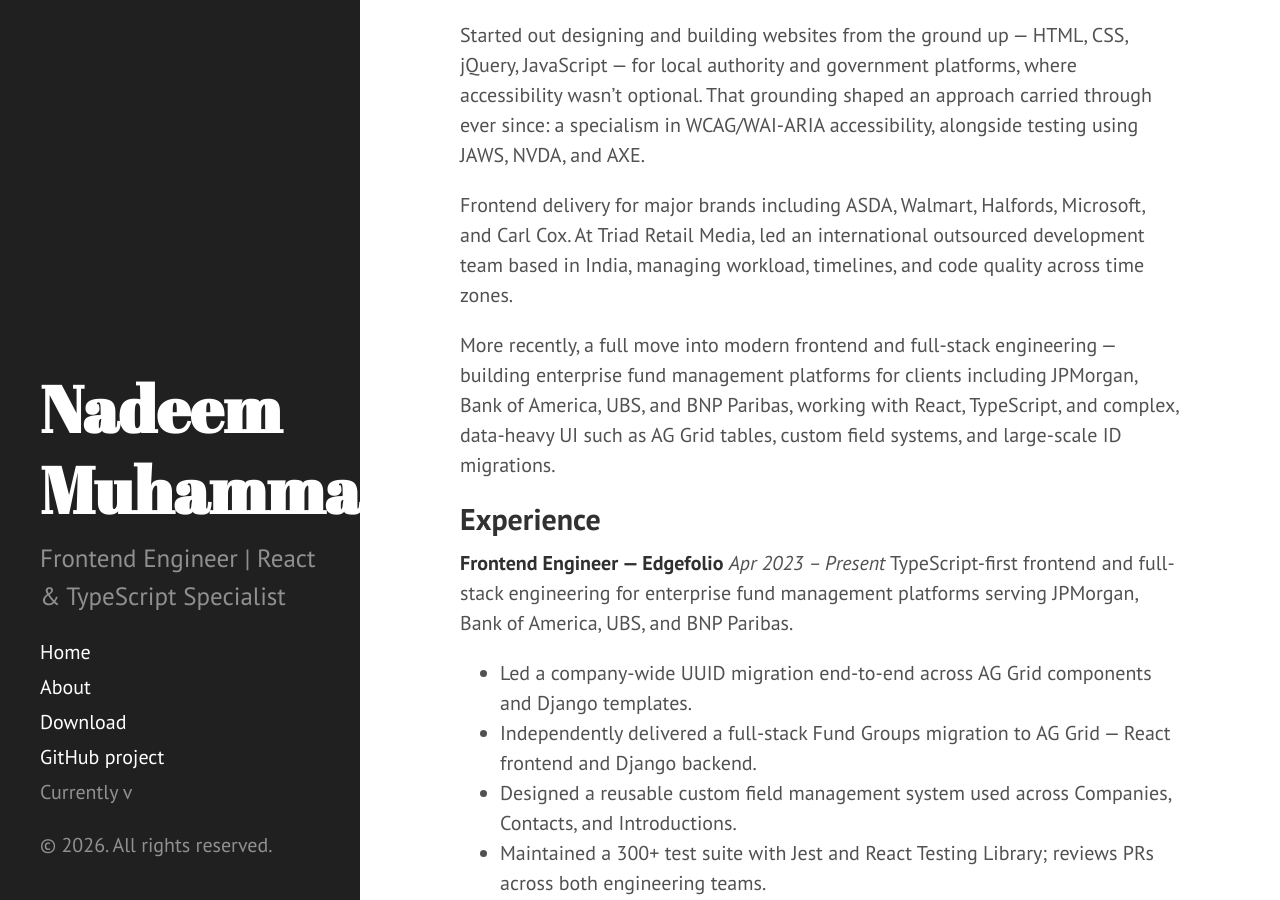
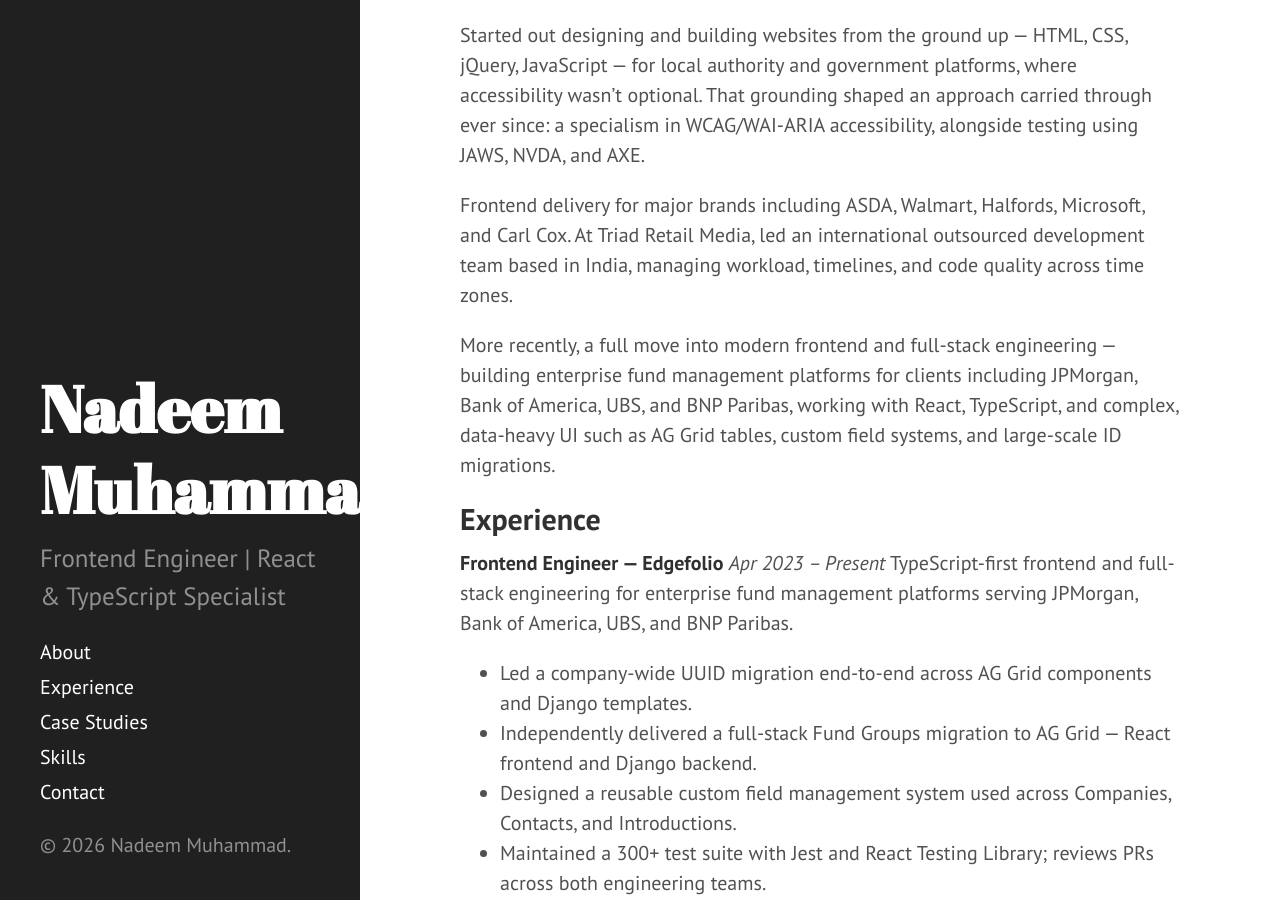
Before and after one commit to nadeem-muhammad/nadeem-muhammad.github.io, a Jekyll site: the page built from index.md, in a window 1280 px wide and 900 px high, scrolled down 384 px. Built offline with Jekyll 4.4.1, drawn with Linux system fonts in a browser that asks for light colours.

Commit message:
Revise sidebar content and navigation links

```diff
--- a/_includes/sidebar.html
+++ b/_includes/sidebar.html
@@ -1,36 +1,18 @@
 <div class="sidebar">
   <div class="container sidebar-sticky">
     <div class="sidebar-about">
-      <h1>
-        <a href="{{ site.baseurl }}">
-          {{ site.title }}
-        </a>
-      </h1>
+      <h1><a href="{{ '/' | relative_url }}">Nadeem Muhammad</a></h1>
       <p class="lead">{{ site.description }}</p>
     </div>
 
     <nav class="sidebar-nav">
-      <a class="sidebar-nav-item{% if page.url == site.baseurl %} active{% endif %}" href="{{ site.baseurl }}">Home</a>
-
-      {% comment %}
-        The code below dynamically generates a sidebar nav of pages with
-        `layout: page` in the front-matter. See readme for usage.
-      {% endcomment %}
-
-      {% assign pages_list = site.pages %}
-      {% for node in pages_list %}
-        {% if node.title != null %}
-          {% if node.layout == "page" %}
-            <a class="sidebar-nav-item{% if page.url == node.url %} active{% endif %}" href="{{ node.url }}">{{ node.title }}</a>
-          {% endif %}
-        {% endif %}
-      {% endfor %}
-
-      <a class="sidebar-nav-item" href="{{ site.github.repo }}/archive/v{{ site.version }}.zip">Download</a>
-      <a class="sidebar-nav-item" href="{{ site.github.repo }}">GitHub project</a>
-      <span class="sidebar-nav-item">Currently v{{ site.version }}</span>
+      <a class="sidebar-nav-item" href="#about">About</a>
+      <a class="sidebar-nav-item" href="#experience">Experience</a>
+      <a class="sidebar-nav-item" href="#case-studies">Case Studies</a>
+      <a class="sidebar-nav-item" href="#skills">Skills</a>
+      <a class="sidebar-nav-item" href="#contact">Contact</a>
     </nav>
 
-    <p>&copy; {{ site.time | date: '%Y' }}. All rights reserved.</p>
+    <p>&copy; {{ site.time | date: '%Y' }} Nadeem Muhammad.</p>
   </div>
 </div>
```
